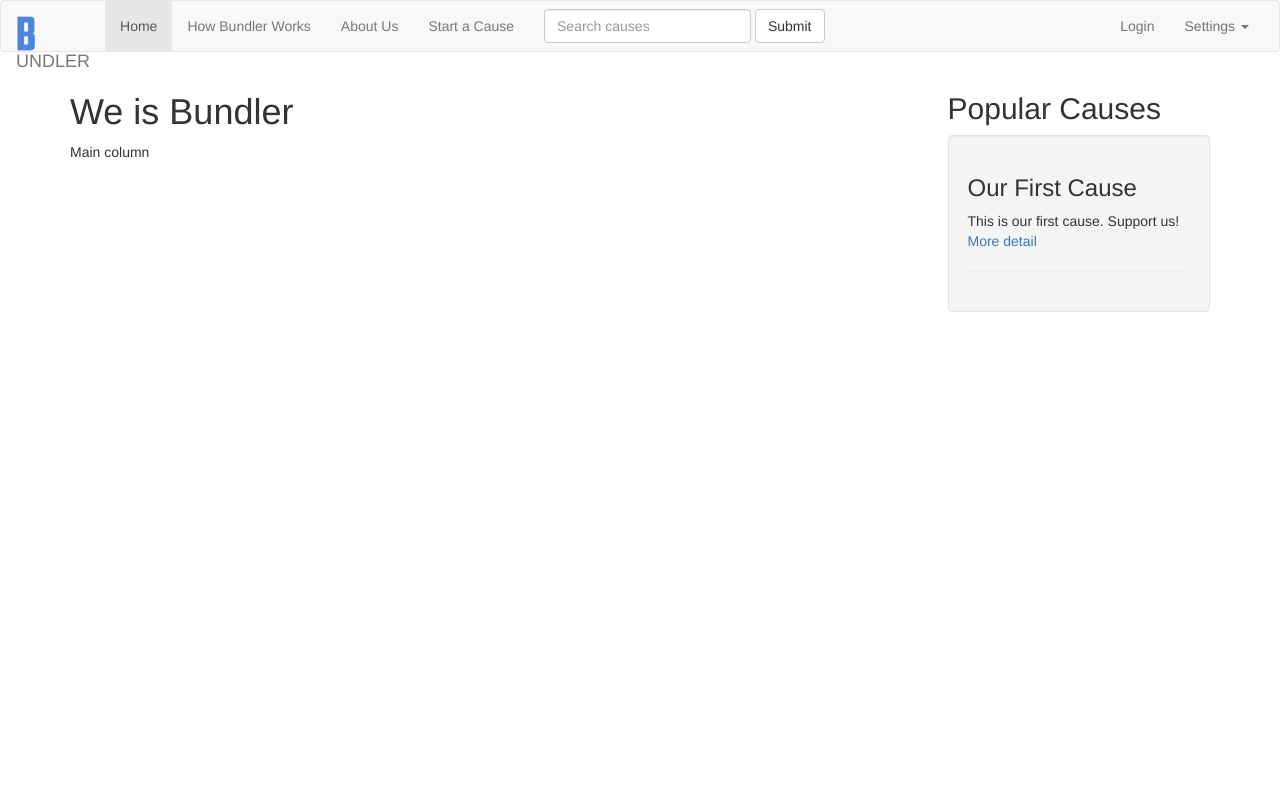
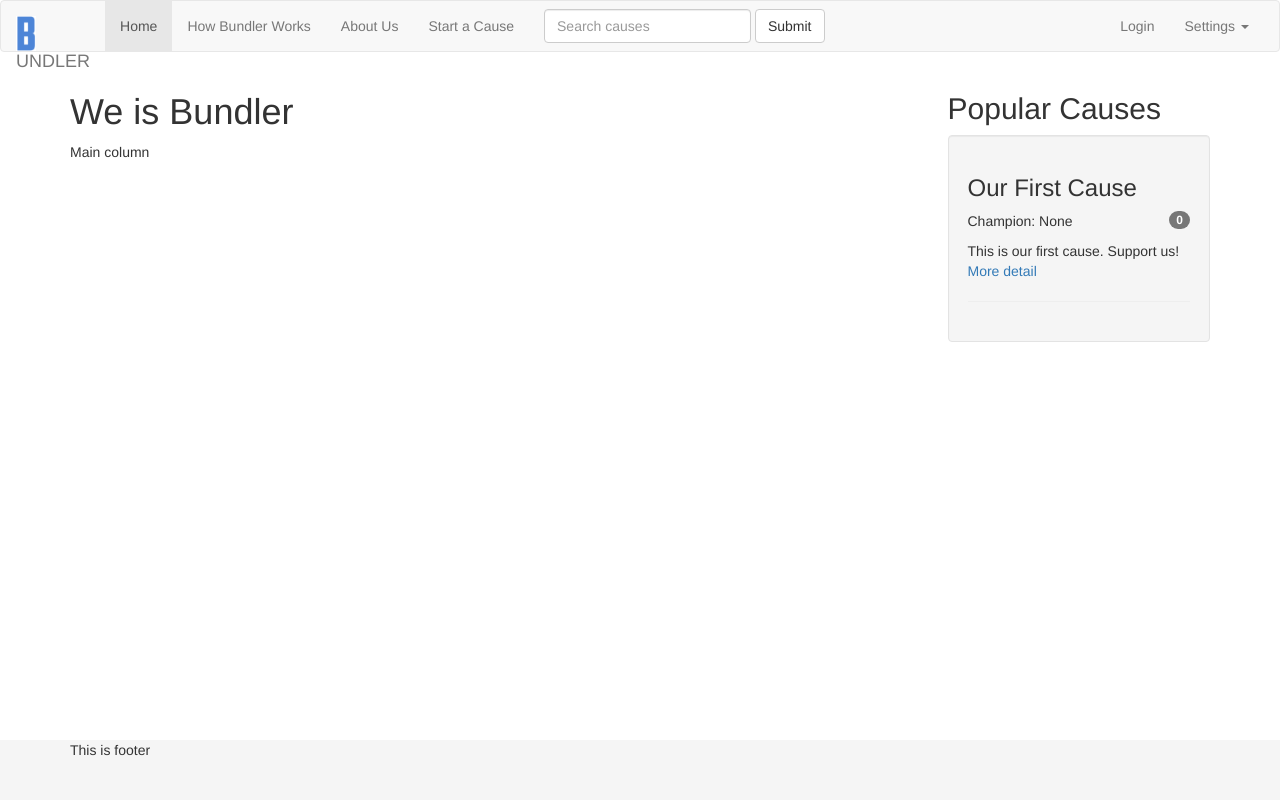
Before and after one commit to msunardi/bundler, a Django app: page /cause/ in a window 1280 px wide. Run offline with Django 3.2, Linux system fonts and the light colour scheme; data comes from the database, SQL or seed files in the repository; parts of the project's set-up code (start-up, migrations or seed data) failed here and were passed over; some libraries are stand-ins or nearby versions.

Commit message:
Various templates changes

```diff
--- a/bundlerco/cause/templates/base.html
+++ b/bundlerco/cause/templates/base.html
@@ -8,6 +8,32 @@
 	<head>
 		<link href="//maxcdn.bootstrapcdn.com/bootstrap/3.1.1/css/bootstrap.min.css" rel="stylesheet">
 		<script src="//maxcdn.bootstrapcdn.com/bootstrap/3.1.1/js/bootstrap.min.js"></script>
+		<script src="//code.jquery.com/jquery-1.11.0.min.js"></script>
+		<script src="//code.jquery.com/jquery-migrate-1.2.1.min.js"></script>
+
+		<script type="text/javascript" src="http://w.sharethis.com/button/buttons.js"></script>
+<script type="text/javascript">stLight.options({publisher: "36e52ba7-fdac-40dc-92c5-9e6a58841a09", doNotHash: false, doNotCopy: false, hashAddressBar: false});</script>
+
+		<style>
+		/* Sticky footer style http://getbootstrap.com/examples/sticky-footer-navbar/ */
+			html {
+			  position: relative;
+			  min-height: 100%;
+			}
+			body {
+			  /* Margin bottom by footer height */
+			  margin-bottom: 60px;
+			}
+			#footer {
+			  position: absolute;
+			  bottom: 0;
+			  width: 100%;
+			  /* Set the fixed height of the footer here */
+			  height: 60px;
+			  background-color: #f5f5f5;
+			}
+		</style>
+
 	</head>
 	<body>
 		<nav class="navbar navbar-default" role="navigation">
@@ -27,7 +53,7 @@
 			        <li class="active"><a href="{% url 'cause:index' %}">Home</a></li>
 			        <li><a href="#">How Bundler Works</a></li>
 			        <li><a href="#">About Us</a></li>
-			        <li><a href="#">Start a Cause</a></li>
+			        <li><a href="{% url 'cause:create' %}">Start a Cause</a></li>
 			        <form class="navbar-form navbar-right" role="search">
 			        <div class="form-group">
 			          <input type="text" class="form-control" placeholder="Search causes">
@@ -58,7 +84,7 @@
 			{% block main_content %}
 				<div class="col-md-9">
 					<div class="header">
-						<h1>We is Bundler</h1>
+						{% block page_title%}<h1>We is Bundler</h1>{% endblock %}
 					</div>
 					Main column
 				</div>
@@ -77,5 +103,11 @@
 			{% endblock %}
 			</div>
 		</div>
+
+		<div id="footer">
+			<div class="container">
+				<p>This is footer</p>
+			</div>
+		</div>
 	</body>
 </html>
--- a/bundlerco/cause/templates/index.html
+++ b/bundlerco/cause/templates/index.html
@@ -15,11 +15,14 @@
 	<h2>Popular Causes</h2>
 	<div class="well well-md">
 		{% for object in object_list %}
-			<p>
+
 				<h3>{{ object }}</h3>
-				{{ object.description }}<br />
+				<p>Champion: {{ object.manager }} <span class="badge pull-right">{{ object.rating }}</span></p>
+
+
+				{{ object.description|truncatechars:50 }}
 				<a href="{% url "cause:detail" pk=object.pk %}">More detail</a>
-			</p>
+
 			<hr />
 		{% endfor %}
 	</div>
```
Also changed, not shown: bundlerco/cause/templates/cause_detail.html (+12 -5 lines), bundlerco/cause/templates/cause_form.html (+9 -0 lines), bundlerco/cause/templates/create_success.html (added, +14 -0 lines).
